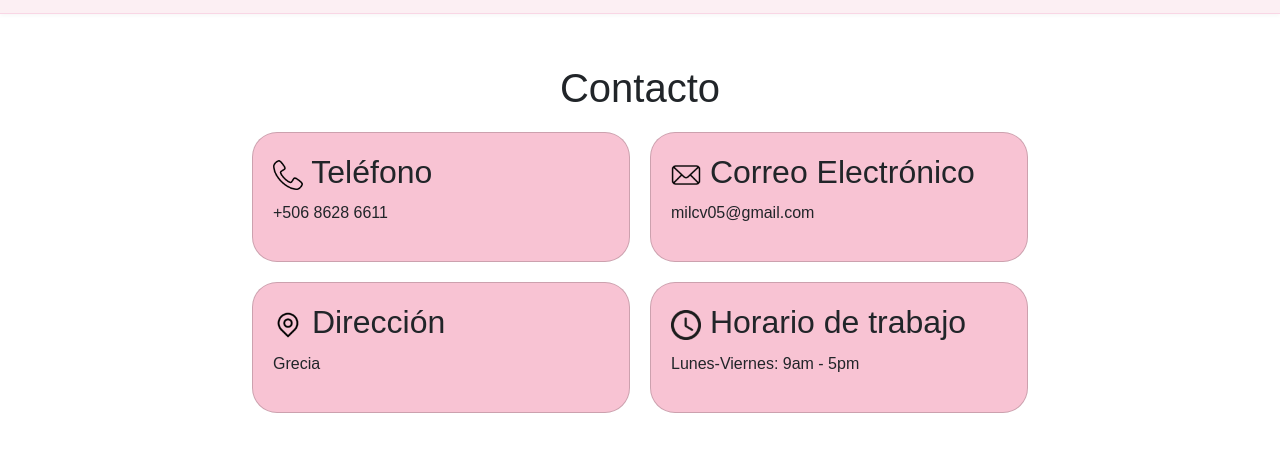
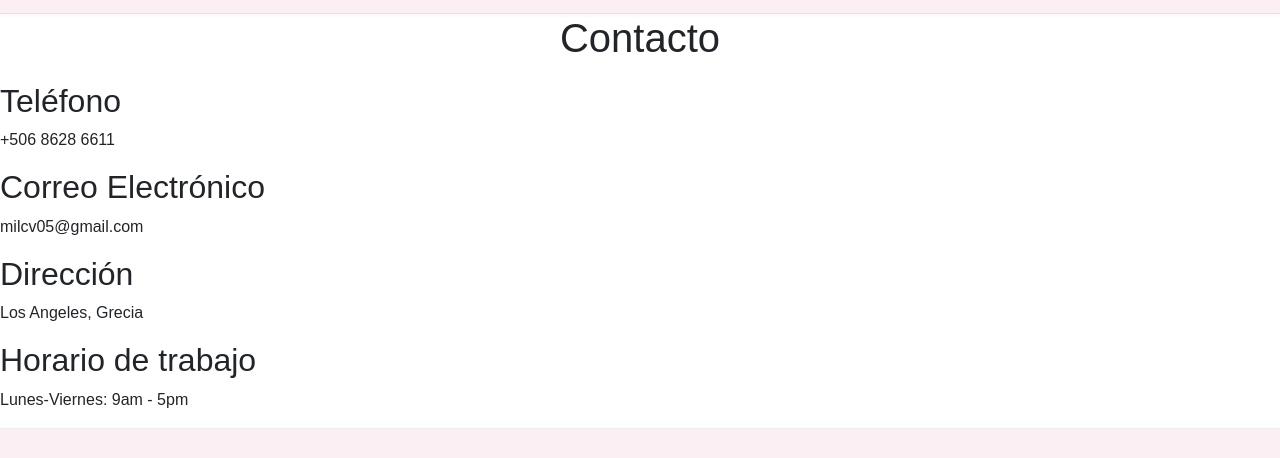
Before and after one commit to Nayeli02-web/Proyecto, a plain HTML site: page Contacto.html in a window 1280 px wide. Shown: the part 77-535 px from the top of the page. Drawn offline with nearby package versions, Linux system fonts and the light colour scheme.

Commit message:
hice unos cambios en contacto para que se viera mejor

```diff
--- a/Contacto.html
+++ b/Contacto.html
@@ -1,25 +1,20 @@
 <!doctype html>
 <html lang="en">
+
 <head>
     <title>Contacto</title>
     <meta charset="utf-8" />
-        <meta
-            name="viewport"
-            content="width=device-width, initial-scale=1, shrink-to-fit=no"
-        />
+    <meta name="viewport" content="width=device-width, initial-scale=1, shrink-to-fit=no" />
 
     <!-- Bootstrap CSS v5.2.1 -->
-        <link
-            href="https://cdn.jsdelivr.net/npm/bootstrap@5.3.2/dist/css/bootstrap.min.css"
-            rel="stylesheet"
-            integrity="sha384-T3c6CoIi6uLrA9TneNEoa7RxnatzjcDSCmG1MXxSR1GAsXEV/Dwwykc2MPK8M2HN"
-            crossorigin="anonymous"
-        />
+    <link href="https://cdn.jsdelivr.net/npm/bootstrap@5.3.2/dist/css/bootstrap.min.css" rel="stylesheet"
+        integrity="sha384-T3c6CoIi6uLrA9TneNEoa7RxnatzjcDSCmG1MXxSR1GAsXEV/Dwwykc2MPK8M2HN" crossorigin="anonymous" />
     <link rel="stylesheet" href="css/Contacto.css">
 </head>
 
 <body>
 
+    <header>
         <nav class="navbar navbar-expand-lg">
             <div class="container-fluid d-flex align-items-center justify-content-between">
 
@@ -41,7 +36,7 @@
 
                 <div class="iconos-navbar d-flex align-items-center gap-3 me-3" id="navIcons">
                     <a href="Login.html"><img src="Imagenes/login.png" alt="Usuario" class="icono-navbar"></a>
-                    <a href="#"><img src="Imagenes/carrito.png" alt="Carrito" class="icono-navbar"></a>
+                    <a href="#" id="abrir-carrito"><img src="Imagenes/carrito.png" alt="Carrito" class="icono-navbar"></a>
                 </div>
 
                 <button class="navbar-toggler" type="button" data-bs-toggle="collapse" data-bs-target="#navbarNav"
@@ -52,28 +47,21 @@
         </nav>
 
         <script src="js/navegadorperfil.js"></script>
+    </header>
 
     <main>
-            <div class="container">
+        <div class="contenedor">
             <h1>Contacto</h1>
-                <div class="grid">
-                    <div class="card">
-                        <h2><img src="Imagenes/Telefono.png" alt="Teléfono" class="icon"> Teléfono </h2>
+
+            <h2> Teléfono </h2>
             <p>+506 8628 6611</p>
-                    </div>
-                    <div class="card">
-                        <h2><img src="Imagenes/Correo.png" alt="Correo" class="icon"> Correo Electrónico</h2>
+            <h2> Correo Electrónico</h2>
             <p>milcv05@gmail.com</p>
-                    </div>
-                    <div class="card">
-                        <h2><img src="Imagenes/Direccion.png" alt="Dirección" class="icon"> Dirección</h2>
-                        <p>Grecia</p>
-                    </div>
-                    <div class="card">
-                        <h2><img src="Imagenes/Horario.png" alt="Horario" class="icon"> Horario de trabajo</h2>
+            <h2> Dirección</h2>
+            <p>Los Angeles, Grecia</p>
+            <h2> Horario de trabajo</h2>
             <p>Lunes-Viernes: 9am - 5pm</p>
-                    </div>
-                </div>
+
         </div>
 
     </main>
@@ -83,13 +71,15 @@
             <span class="footer-text">SÍGUENOS EN</span>
             <div class="social-icons">
                 <a href="https://www.facebook.com/profile.php?id=61559473898472" target="_blank">
-                        <img src="Imagenes/facebook.png" alt="Facebook" style="width: 40px; height: 40px; border-radius: 50%;">
+                    <img src="Imagenes/facebook.png" alt="Facebook"
+                        style="width: 40px; height: 40px; border-radius: 50%;">
                 </a>
             </div>
             <span class="footer-text">ENVÍANOS UN WHATSAPP</span>
             <div class="social-icons">
                 <a href="https://wa.me/50686286611" target="_blank">
-                    <img src="Imagenes/whatsapp.png" alt="WhatsApp" style="width: 40px; height: 40px; border-radius: 50%;">
+                    <img src="Imagenes/whatsapp.png" alt="WhatsApp"
+                        style="width: 40px; height: 40px; border-radius: 50%;">
                 </a>
             </div>
 
@@ -98,16 +88,13 @@
     </footer>
 
     <!-- Bootstrap JavaScript Libraries -->
-        <script
-            src="https://cdn.jsdelivr.net/npm/@popperjs/core@2.11.8/dist/umd/popper.min.js"
+    <script src="https://cdn.jsdelivr.net/npm/@popperjs/core@2.11.8/dist/umd/popper.min.js"
         integrity="sha384-I7E8VVD/ismYTF4hNIPjVp/Zjvgyol6VFvRkX/vR+Vc4jQkC+hVqc2pM8ODewa9r"
-            crossorigin="anonymous"
-        ></script>
+        crossorigin="anonymous"></script>
 
-        <script
-            src="https://cdn.jsdelivr.net/npm/bootstrap@5.3.2/dist/js/bootstrap.min.js"
+    <script src="https://cdn.jsdelivr.net/npm/bootstrap@5.3.2/dist/js/bootstrap.min.js"
         integrity="sha384-BBtl+eGJRgqQAUMxJ7pMwbEyER4l1g+O15P+16Ep7Q9Q+zqX6gSbd85u4mG4QzX+"
-            crossorigin="anonymous"
-        ></script>
+        crossorigin="anonymous"></script>
 </body>
+
 </html>
```
Lines whose indentation alone changed are shown as unchanged.
